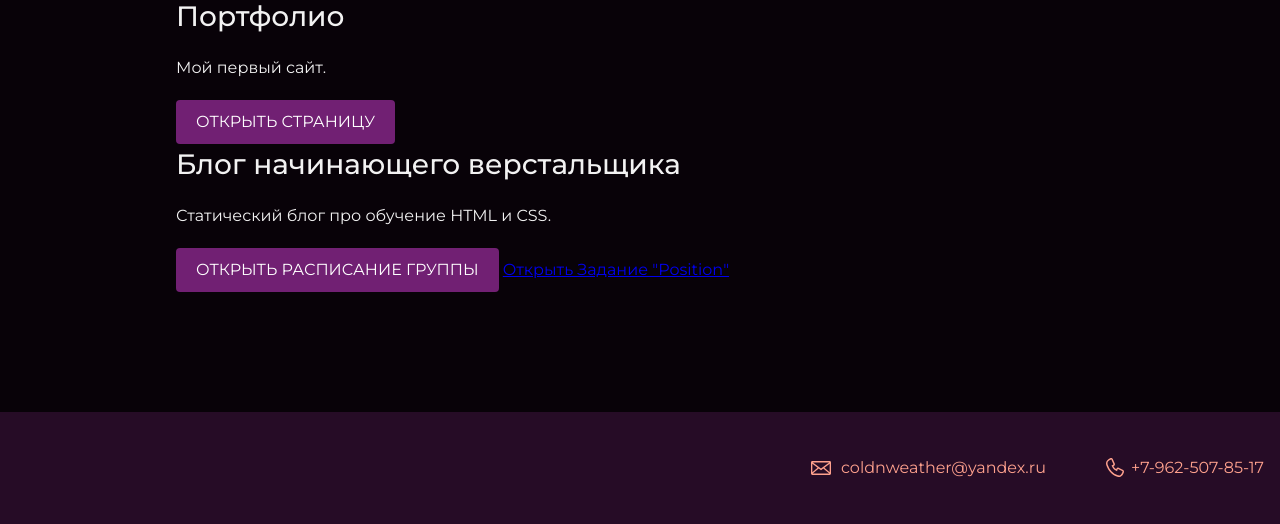
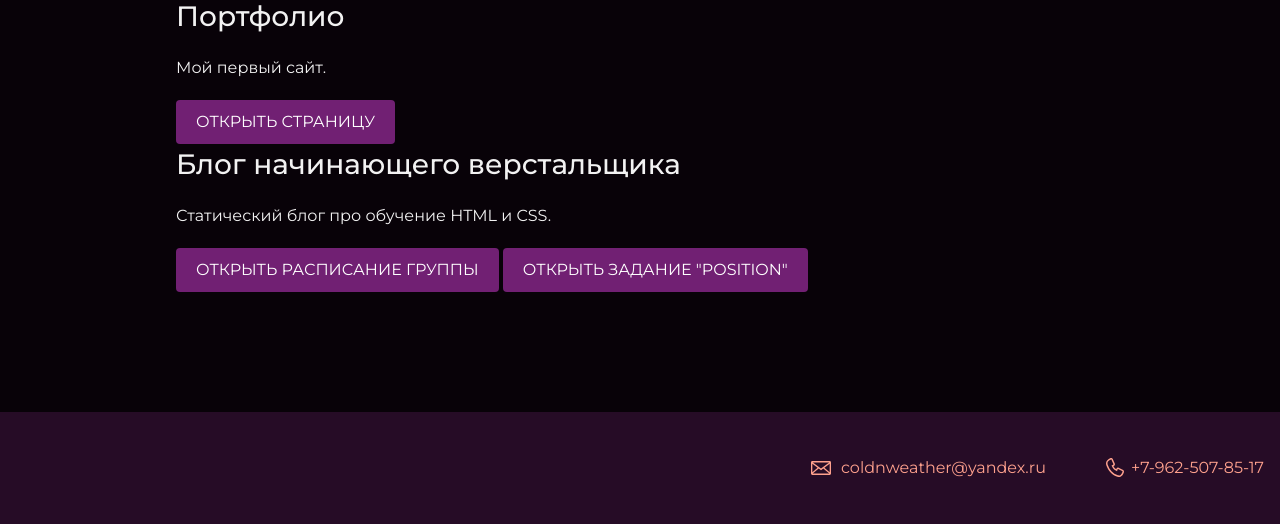
Before and after one commit to denisM4rk/my-site, a PHP site: page / in a window 1280 px wide. Shown: the part 2970-3494 px from the top of the page. Run offline with PHP 8.4, Linux system fonts and the light colour scheme.

Commit message:
Add files via upload

```diff
--- a/style.css
+++ b/style.css
@@ -174,6 +174,16 @@ body {
   background-color: #712073;
   color: #ffffff;
 }
+.button-2 {
+  padding: 6px 20px;
+  display: inline-block;
+  vertical-align: baseline;
+  text-decoration: none;
+  text-transform: uppercase;
+  border-radius: 4px;
+  background-color: #712073;
+  color: #ffffff;
+}
 
 .page-footer {
   padding: 40px 0;
```
